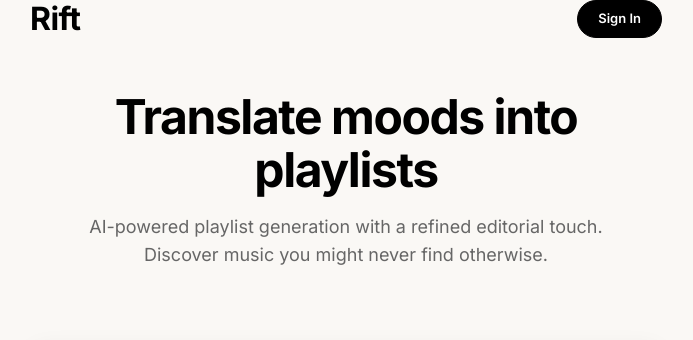
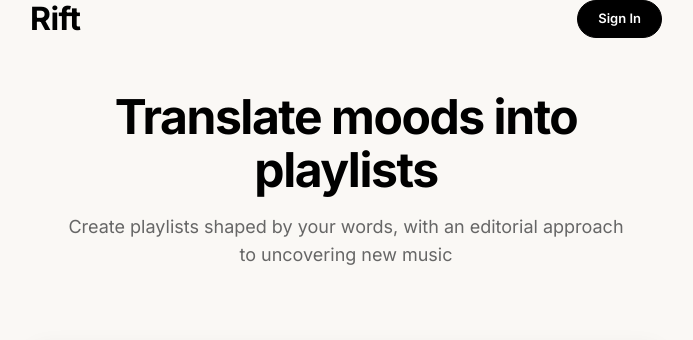
Before and after one commit to visu21ab/Rift, a Flask app: page / in a window 1280 px wide. Shown: the part 37-377 px from the top of the page, without its empty margins (294-987 px from the left). Run offline with Flask 3, Linux system fonts and the light colour scheme; some libraries are stand-ins or nearby versions.

Commit message:
text change

```diff
--- a/templates/landing.html
+++ b/templates/landing.html
@@ -34,7 +34,7 @@
             <section class="landing-hero">
                 <div class="hero-content">
                     <h1 class="hero-title">Translate moods into playlists</h1>
-                    <p class="hero-description">AI-powered playlist generation with a refined editorial touch. Discover music you might never find otherwise.</p>
+                    <p class="hero-description">Create playlists shaped by your words, with an editorial approach to uncovering new music</p>
                     <div class="hero-actions">
                     </div>
                 </div>
```
